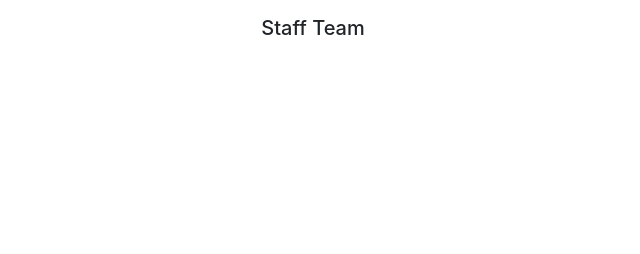
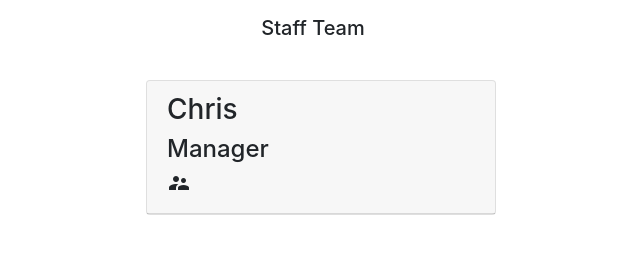
Before and after one commit to JioR95/Profile-Generator, a website: page dist/index.html in a window 1280 px wide. Shown: the whole page, without its empty margins (319-959 px from the left). Drawn offline with nearby package versions, Linux system fonts and the light colour scheme.

Commit message:
indexhtml

```diff
--- a/dist/index.html
+++ b/dist/index.html
@@ -15,3 +15,13 @@
                 <span class="navbar-brand mb-0 h1 w-100 text-center" id="navbar-text">Staff Team</span>
             </nav>
         </header>
+        <main>
+            <div class="container">
+                <div class="row justify-content-center" id="team-cards">
+
+                    <div class="col-4 mt-4">
+                        <div class="card h-100">
+                            <div class="card-header">
+                                <h3>Chris</h3>
+                                <h4>Manager</h4><i class="material-icons">supervisor_account</i>
+                            </div>
```
